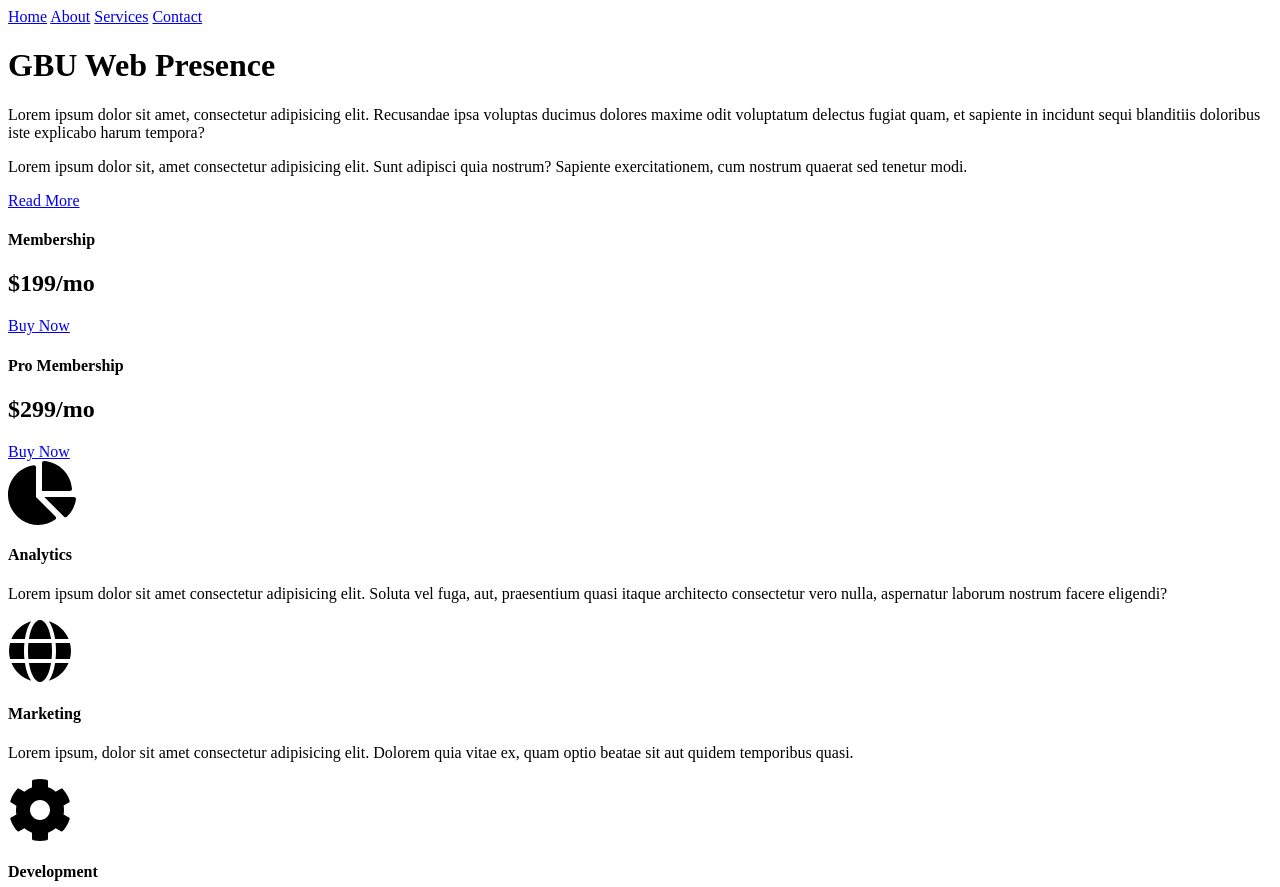
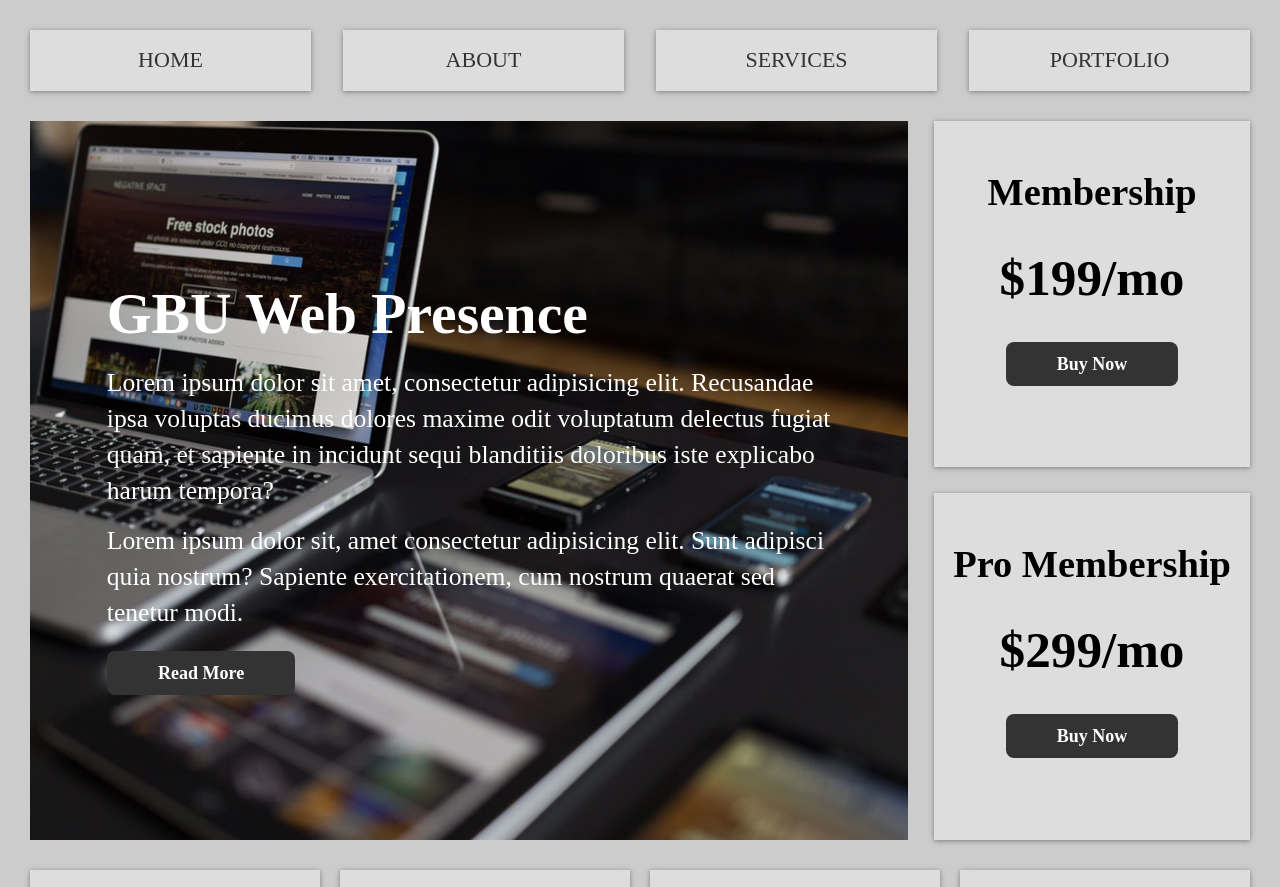
Before and after one commit to Hogusong/GBU-Webservice, a plain HTML site: page index2.html in a window 1280 px wide. Shown: the top 887 px of the page. Drawn offline with nearby package versions, Linux system fonts and the light colour scheme.

Commit message:
done HTML & CSS design for GBU Web 2

```diff
--- a/css/style2.css
+++ b/css/style2.css
@@ -0,0 +1,222 @@
+/* CSS variables */
+:root {
+  --primary: #ddd;
+  --light: #fff;
+  --dark: #333;
+  --shadow: 0 1px 5px rgba(104, 104, 104, 0.8);
+}
+
+* {
+  margin: 0;
+  padding: 0;
+}
+
+body {
+  font-size: 18px;
+  background: #ccc;
+  line-height: 1.4;
+  padding: 30px;
+}
+
+.main-nav {
+  display: grid;
+  grid-gap: 2.5vw;
+  grid-template-columns: repeat(4, 1fr);
+  padding-bottom: 30px;
+}
+
+.main-nav a {
+  background: var(--primary);
+  color: var(--dark);
+  box-shadow: var(--shadow);
+  font-size: 22px;
+  text-decoration: none;
+  text-transform: uppercase;
+  text-align: center;
+  padding: 15px 30px;
+}
+
+.main-nav a:hover {
+  background: var(--light);
+}
+
+.container {
+  display: grid;
+  grid-gap: 2vw;
+  grid-template-areas:
+    "main main box-a"
+    "main main box-b";
+}
+
+.showcase {
+  background: url('../img/showcase.jpg') center;
+  background-size: cover;
+  min-height: 50vw;
+  justify-content: center;
+  align-content: center;
+  grid-area: main;
+  color: var(--light);
+}
+
+.content {
+  margin: 12vw 6vw;
+}
+
+.content h1 {
+  color: var(--light);
+  margin: 70px 0 10px 0;
+  font-size: 4.5vw;
+}
+
+.content p {
+  color: var(--light);
+  font-size: 2vw;
+  margin-bottom: 15px;
+}
+
+.content #p2 {
+  margin-bottom: 30px;
+}
+
+.btn {
+  background: var(--dark);
+  color: var(--light);
+  padding: 12px 4vw;
+  font-weight: bold;
+  text-decoration: none;
+  border-radius: 8px;
+  border: none;
+}
+
+.btn:hover {
+  background: var(--light);
+  color: var(--dark);
+}
+
+.aboutUs .learn:hover {
+  background: rgb(185, 247, 93);
+  color: var(--dark);
+}
+
+.box-a {
+  grid-area: box-a;
+}
+
+.box-b {
+  grid-area: box-b;
+}
+
+.buy-now, #boxes .box {
+  padding: 1.5vw;
+  background: var(--primary);
+  box-shadow: var(--shadow);
+  text-align: center;
+}
+
+.buy-now h3 {
+  font-size: 3vw;
+  margin-top: 2vw;
+}
+
+.buy-now h2 {
+  font-size: 4vw;
+  margin-top: 1.75vw;
+  margin-bottom: 3vw;
+}
+
+#boxes {
+  display: grid;
+  grid-template-columns: repeat(4, 1fr);
+  grid-gap: 20px;
+  padding: 30px 0;
+}
+
+.box h4 {
+  font-size: 26px;
+  margin-top: 10px;
+  margin-bottom: 15px;
+}
+
+#about {
+  padding: 3.5vw;
+  display: grid;
+  grid-gap: 3.5vw;
+  grid-template-columns: 1fr 1fr;
+  background: var(--light);
+  box-shadow: var(--shadow);
+}
+
+#about img {
+  width: 100%;
+}
+
+.aboutUs p {
+  margin-top: 10px;
+  margin-bottom: 20px;
+
+}
+
+#portfolio {
+  padding: 30px 0;
+  display: grid;
+  grid-template-columns: repeat(4, 1fr);
+  grid-gap: 18px;
+}
+
+#portfolio img {
+  width: 100%;
+}
+
+footer {
+  background: var(--dark);
+  color: var(--light);
+  padding: 20px 0;
+  letter-spacing: 1.5;
+  font-size: 24px;
+  text-align: center;
+}
+
+footer span {
+  color: orangered;
+  font-weight: bold;
+}
+
+@media(max-width: 960px) {
+  #boxes {
+    grid-template-columns: 1fr 1fr;
+  }
+  #portfolio {
+    grid-template-columns: 1fr 1fr 1fr;
+  }
+}
+
+@media(max-width: 780px) {
+  .container {
+    grid-template-areas:
+    "main main"
+    "box-a box-b";
+  }
+
+  .buy-now {
+    padding: 30px 0 40px 0;
+  }
+
+  .buy-now h3 {
+    margin-top: 0;
+  }
+}
+
+@media(max-width: 650px) {
+  .main-nav {
+    grid-template-columns: 1fr 1fr;
+  }
+  #boxes {
+    grid-template-columns: 1fr;
+  }
+  #about {
+    grid-template-columns: 1fr;
+  }
+  #portfolio {
+    grid-template-columns: 1fr 1fr;
+  }
+}
--- a/index2.html
+++ b/index2.html
@@ -13,54 +13,56 @@
   <!-- Nav Bar -->
   <div class="main-nav">
     <a href="#">Home</a>
-    <a href="#">About</a>
-    <a href="#">Services</a>
-    <a href="#">Contact</a>
+    <a href="#about">About</a>
+    <a href="#boxes">Services</a>
+    <a href="#portfolio">Portfolio</a>
   </div>
   <!-- Showcase -->
   <div class="container">
     <div class="showcase">
-      <h1>GBU Web Presence</h1>
-      <p>Lorem ipsum dolor sit amet, consectetur adipisicing elit. Recusandae ipsa voluptas ducimus dolores maxime odit voluptatum delectus fugiat quam, et sapiente in incidunt sequi blanditiis doloribus iste explicabo harum tempora?</p>
-      <p>Lorem ipsum dolor sit, amet consectetur adipisicing elit. Sunt adipisci quia nostrum? Sapiente exercitationem, cum nostrum quaerat sed tenetur modi.</p>
-      <a href="#" class='btn read'>Read More</a>
+      <div class="content">
+        <h1>GBU Web Presence</h1>
+        <p>Lorem ipsum dolor sit amet, consectetur adipisicing elit. Recusandae ipsa voluptas ducimus dolores maxime odit voluptatum delectus fugiat quam, et sapiente in incidunt sequi blanditiis doloribus iste explicabo harum tempora?</p>
+        <p id="p2">Lorem ipsum dolor sit, amet consectetur adipisicing elit. Sunt adipisci quia nostrum? Sapiente exercitationem, cum nostrum quaerat sed tenetur modi.</p>
+        <a href="#" class='btn'>Read More</a>
+      </div>
     </div>
     <div class="buy-now box-a">
-      <h4>Membership</h4>
+      <h3>Membership</h3>
       <h2>$199/mo</h2>
       <a href="#" class="btn buy">Buy Now</a>
     </div>
     <div class="buy-now box-b">
-      <h4>Pro Membership</h4>
+      <h3>Pro Membership</h3>
       <h2>$299/mo</h2>
       <a href="#" class="btn buy">Buy Now</a>
     </div>
   </div>
   <!-- Boxes -->
-  <div class="boxes">
-    <box class="box-one">
+  <div id="boxes">
+    <box class="box one">
       <i class="fas fa-chart-pie fa-4x"></i>
       <h4>Analytics</h4>
       <p>Lorem ipsum dolor sit amet consectetur adipisicing elit. Soluta vel fuga, aut, praesentium quasi itaque architecto consectetur vero nulla, aspernatur laborum nostrum facere eligendi?</p>
     </box>
-    <box class="box-two">
+    <box class="box two">
       <i class="fas fa-globe fa-4x"></i>
       <h4>Marketing</h4>
       <p>Lorem ipsum, dolor sit amet consectetur adipisicing elit. Dolorem quia vitae ex, quam optio beatae sit aut quidem temporibus quasi.</p>
     </box>
-    <box class="box-three">
+    <box class="box three">
       <i class="fas fa-cog fa-4x"></i>
       <h4>Development</h4>
       <p>Lorem ipsum dolor sit, amet consectetur adipisicing elit. Possimus saepe rerum repellat illo, maiores sapiente qui cum tempora?</p>
     </box>
-    <box class="box-four">
+    <box class="box four">
       <i class="fas fa-users fa-4x"></i>
       <h4>Support</h4>
       <p>Lorem ipsum dolor sit, amet consectetur adipisicing elit. Reiciendis qui doloribus voluptatum molestias iusto obcaecati libero numquam fugit aliquam, soluta corporis vero tenetur quasi explicabo unde beatae dolor ex ipsum ducimus dicta!</p>
     </box>
   </div>
   <!-- About Us -->
-  <div class="about">
+  <div id="about">
     <img src="./img/business2.jpg" alt="">
     <div class="aboutUs">
       <h2>Your Business On The Web</h2>
@@ -69,7 +71,7 @@
     </div>
   </div>
   <!-- Portfolio -->
-  <div class="portfolio">
+  <div id="portfolio">
     <img src="https://source.unsplash.com/random/200x200" alt="">
     <img src="https://source.unsplash.com/random/201x201" alt="">
     <img src="https://source.unsplash.com/random/202x202" alt="">
@@ -80,9 +82,8 @@
     <img src="https://source.unsplash.com/random/207x207" alt="">
     <img src="https://source.unsplash.com/random/208x208" alt="">
   </div>
-
-  <footer>
+</body>
+<footer>
     <span>G</span>od<span>B</span>less<span>U</span> Web Services &copy; 2018
-  </footer>
-</body>
+</footer>
 </html>
```
